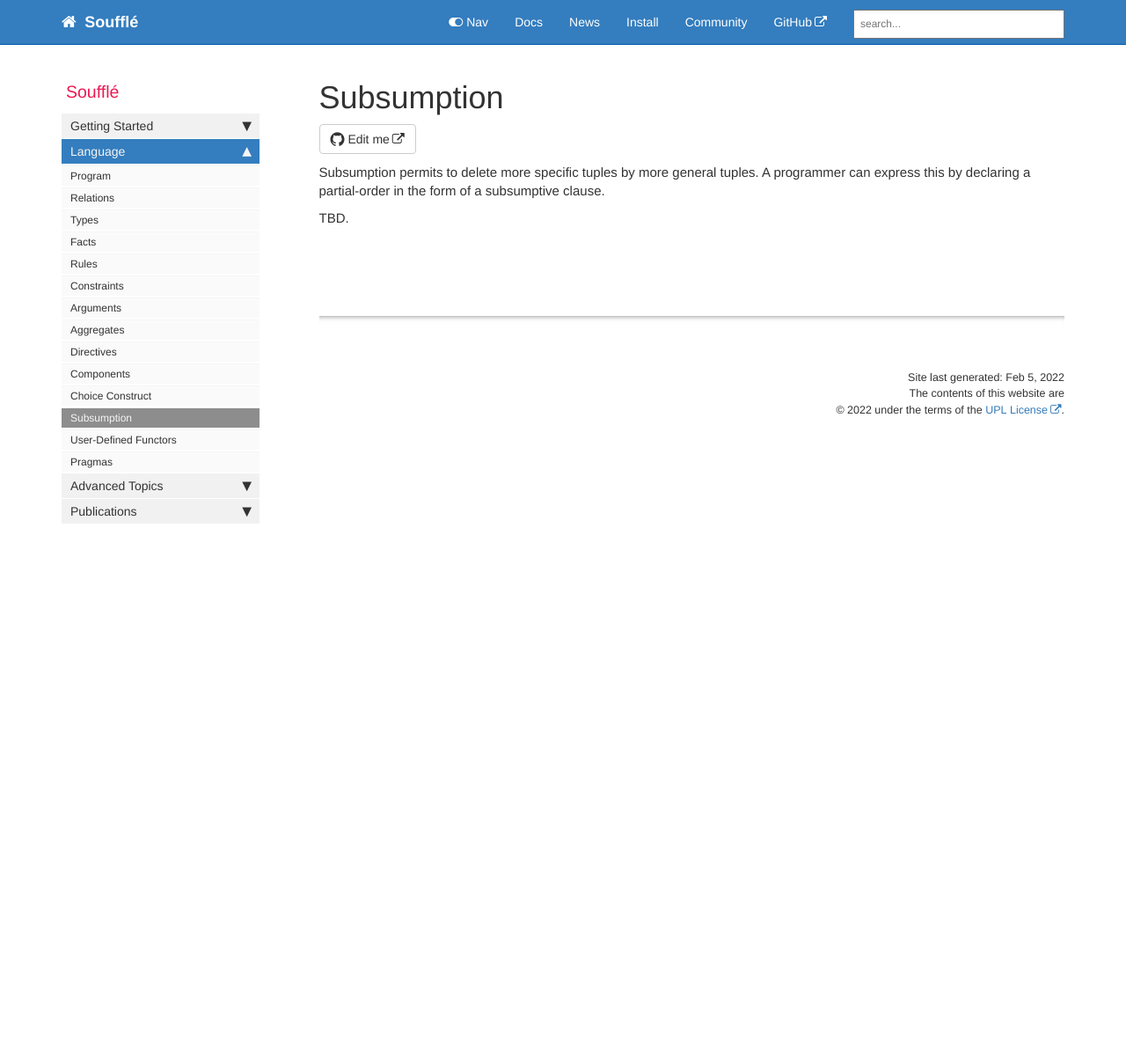
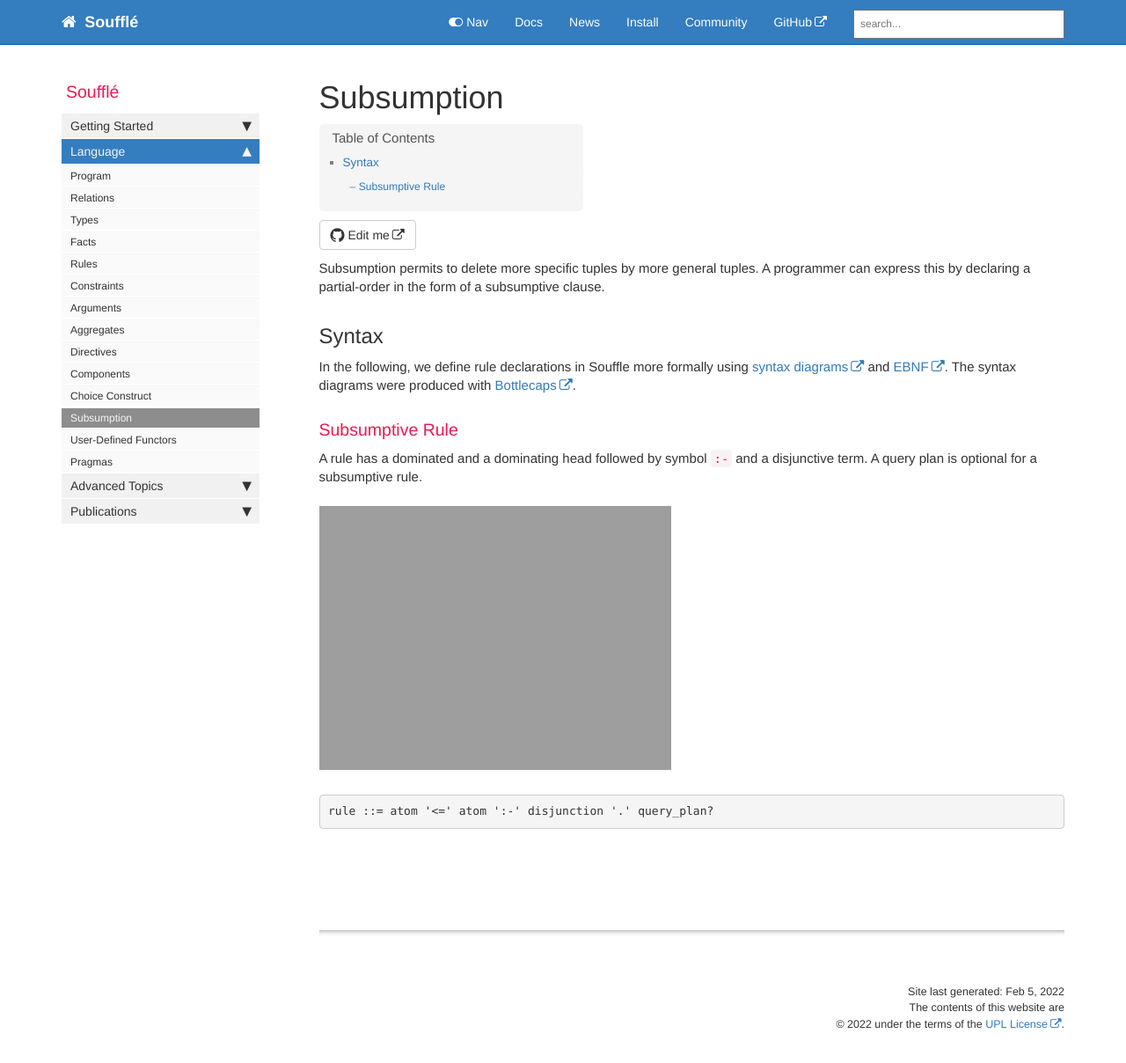
Before and after one commit to souffle-lang/souffle-lang.github.io, a Jekyll site: the page built from pages/docs/subsumption.md, in a window 1280 px wide and 1234 px high. Shown: the top 1208 px of the window at 88% size. Built offline with Jekyll 4.4.1, drawn with Linux system fonts in a browser that asks for light colours; comment, search, counter and statistics services are not loaded.

Commit message:
Update subsumption.md

````diff
--- a/pages/docs/subsumption.md
+++ b/pages/docs/subsumption.md
@@ -9,6 +9,16 @@ Subsumption permits to delete more specific tuples by more general tuples.
 A programmer can express this by declaring a partial-order in the form
 of a subsumptive clause.
 
-TBD.
+## Syntax
+In the following, we define rule declarations in Souffle more formally using [syntax diagrams](https://en.wikipedia.org/wiki/Syntax_diagram) and [EBNF](https://en.wikipedia.org/wiki/Extended_Backus–Naur_form). The syntax diagrams were produced with [Bottlecaps](https://www.bottlecaps.de/rr/ui).
+
+### Subsumptive Rule
+A rule has a dominated and a dominating head followed by symbol `:-` and a disjunctive term. A query plan is optional for a subsumptive rule.
+
+![Rule](https://souffle-lang.github.io/img/subsumptive_rule.svg)
+
+```ebnf
+rule ::= atom '<=' atom ':-' disjunction '.' query_plan?
+```
 
 {% include links.html %}
````
